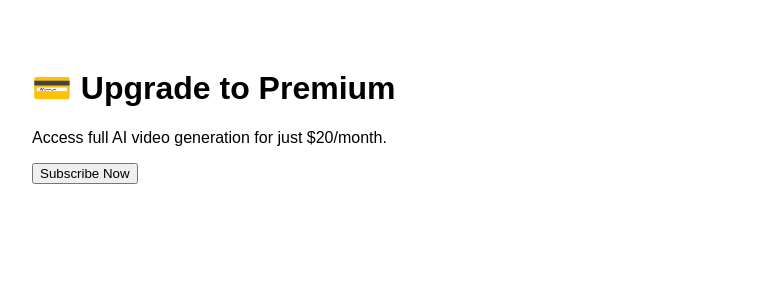
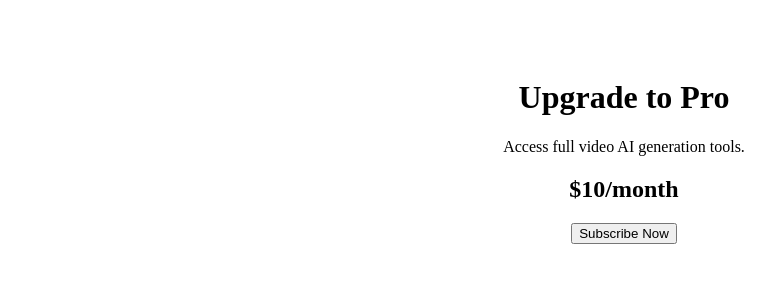
Before and after one commit to hackerh5041/viba-ai, a Next.js app: page /pricing in a window 1280 px wide. Shown: the top 300 px of the page, without its empty margins (16-791 px from the left). Built offline with nearby package versions, Linux system fonts and the light colour scheme.

Commit message:
Update pricing.js

```diff
--- a/pages/pricing.js
+++ b/pages/pricing.js
@@ -1,9 +1,31 @@
+import { useState } from 'react';
+
 export default function Pricing() {
+  const [loading, setLoading] = useState(false);
+
+  const handleCheckout = async () => {
+    setLoading(true);
+    const res = await fetch('/api/create-checkout-session', {
+      method: 'POST',
+    });
+    const data = await res.json();
+
+    if (data.id) {
+      window.location.href = data.url;
+    } else {
+      alert('Checkout failed.');
+    }
+    setLoading(false);
+  };
+
   return (
-    <div style={{ padding: 40, fontFamily: 'sans-serif' }}>
-      <h1>💳 Upgrade to Premium</h1>
-      <p>Access full AI video generation for just $20/month.</p>
-      <button onClick={() => alert('Stripe payment coming soon!')}>Subscribe Now</button>
+    <div style={{ textAlign: 'center', padding: '50px' }}>
+      <h1>Upgrade to Pro</h1>
+      <p>Access full video AI generation tools.</p>
+      <h2>$10/month</h2>
+      <button onClick={handleCheckout} disabled={loading}>
+        {loading ? 'Redirecting...' : 'Subscribe Now'}
+      </button>
     </div>
   );
 }
```
